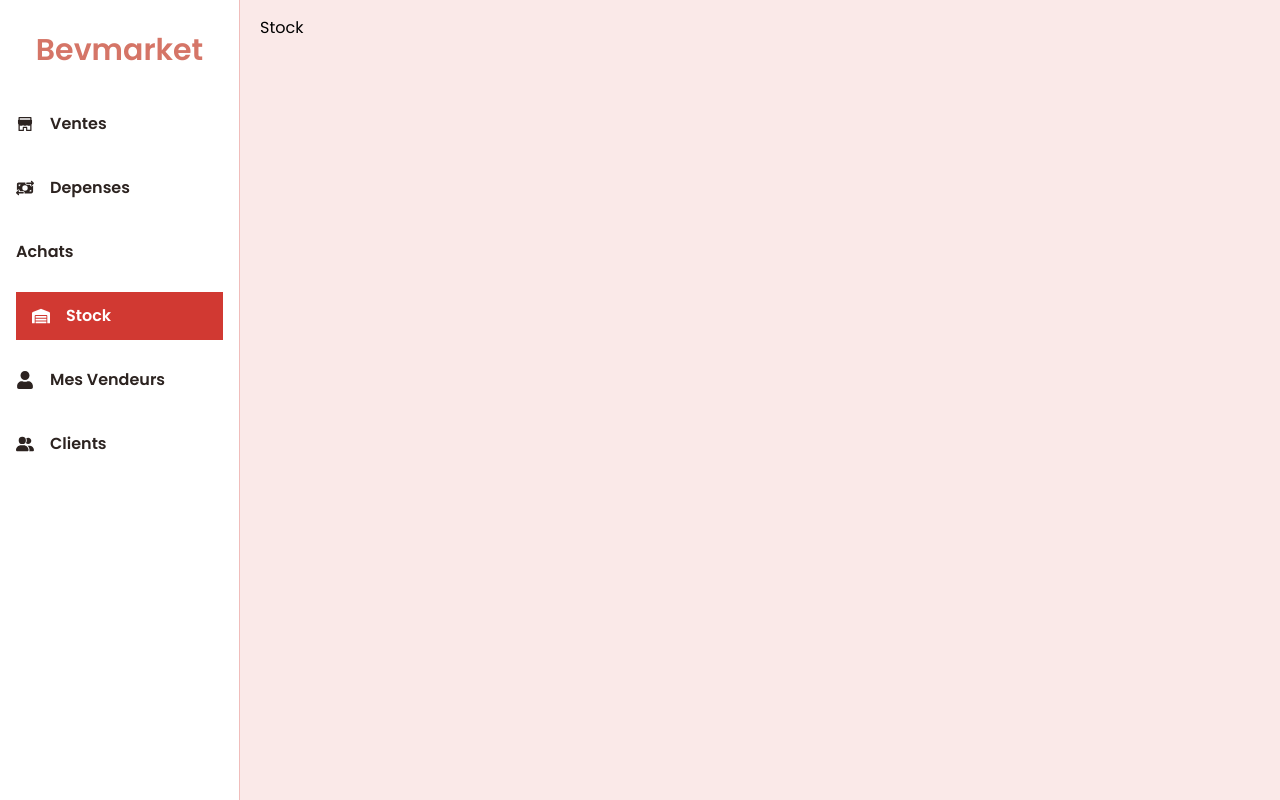
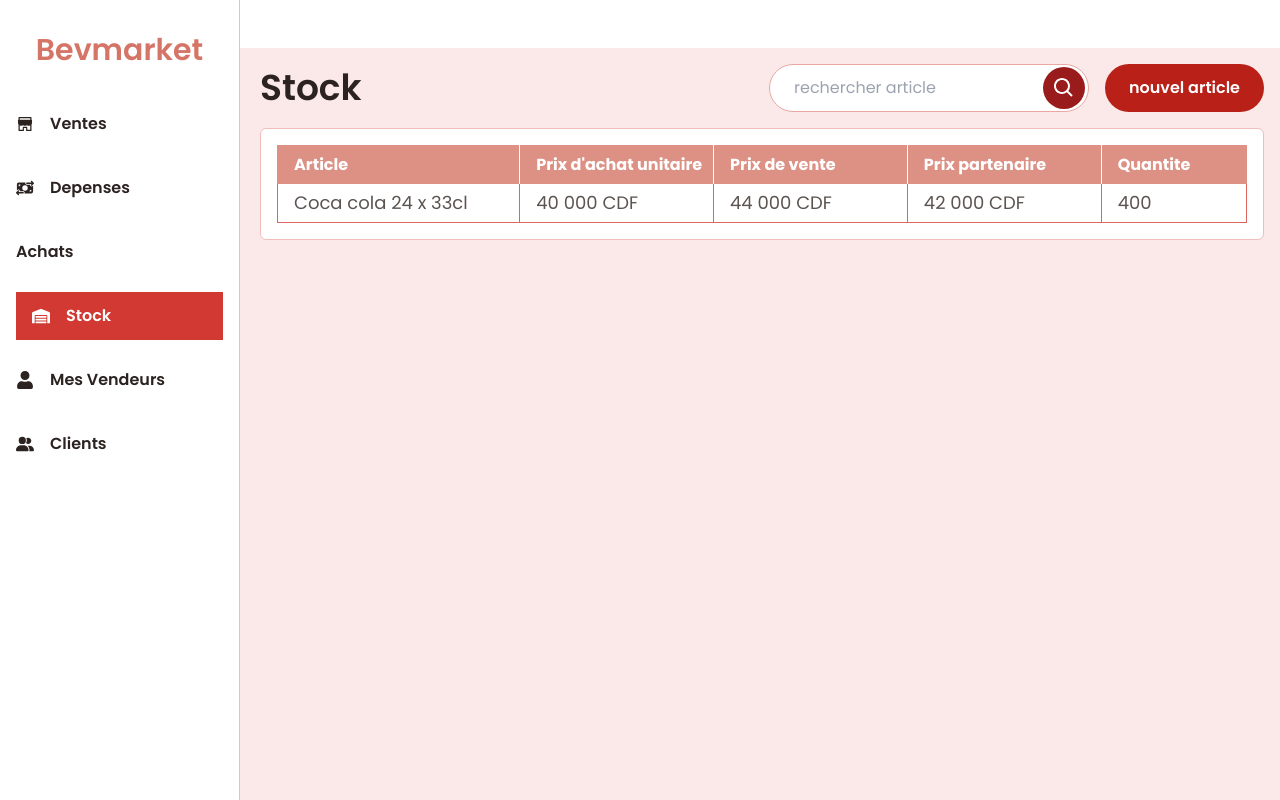
Before and after one commit to Tshobohwa/bevmarket-frontend, a React (Vite) app: page /stock in a window 1280 px wide. Built offline with nearby package versions, Linux system fonts and the light colour scheme.

Commit message:
Style stock page

```diff
--- /dev/null
+++ b/src/components/buttons/RoundedButton.jsx
@@ -0,0 +1,14 @@
+import React from "react";
+
+const RoundedButton = ({ onClick, name }) => {
+  return (
+    <button
+      className="h-[3rem] rounded-full px-[1.5rem] bg-primary-900 text-white font-semibold"
+      onClick={onClick}
+    >
+      {name}
+    </button>
+  );
+};
+
+export default RoundedButton;
--- a/src/components/navigation/Sidebar.jsx
+++ b/src/components/navigation/Sidebar.jsx
@@ -7,7 +7,9 @@ import { FaUser } from "react-icons/fa";
 
 const Sidebar = ({ children }) => {
   return (
-    <div className="w-full h-full pl-[260px] p-4">
+    <div className="w-full h-full">
+      <header className="h-[3rem] fixed top-0 left-[240px] right-0 bg-white"></header>
+      <div className="w-full h-full pl-[260px] p-4 pt-[4rem]">
         <nav className="w-[240px] fixed left-0 top-0 bottom-0 border-r border-primary-300 px-4 py-8 bg-white">
           <h1 className="text-3xl font-semibold text-secondary-950 text-center mb-8">
             Bevmarket
@@ -55,6 +57,7 @@ const Sidebar = ({ children }) => {
         </nav>
         {children}
       </div>
+    </div>
   );
 };
 
--- a/src/pages/Clients.jsx
+++ b/src/pages/Clients.jsx
@@ -5,6 +5,7 @@ import { getClients } from "../redux/slices/clients/clientsActions";
 import NewClient from "../components/popups/NewClient";
 import RoundedInputWithIcon from "../components/Inputs/RoundedInputWithIcon";
 import { BiSearch } from "react-icons/bi";
+import RoundedButton from "../components/buttons/RoundedButton";
 
 const Clients = () => {
   const dispatch = useDispatch();
@@ -28,12 +29,10 @@ const Clients = () => {
             placeholder={"Chercher client"}
             icon={<BiSearch size={24} />}
           />
-          <button
-            className="h-[3rem] rounded-full px-[1.5rem] bg-primary-900 text-white font-semibold"
+          <RoundedButton
             onClick={() => setAddingClient(true)}
-          >
-            nouveau client
-          </button>
+            name={"ajouter client"}
+          />
         </div>
       </header>
       <section className="w-full mt-4 bg-white p-4 border border-primary-300 rounded-md">
--- a/src/pages/Depenses.jsx
+++ b/src/pages/Depenses.jsx
@@ -2,7 +2,14 @@ import React from "react";
 import Sidebar from "../components/navigation/Sidebar";
 
 const Depenses = () => {
-  return <Sidebar>Depenses</Sidebar>;
+  return (
+    <Sidebar>
+      <header className="w-full flex justify-between items-center">
+        <h1 className="text-4xl font-semibold text-black-900">Depenses</h1>
+        <div className="flex gap-4 items-center"></div>
+      </header>
+    </Sidebar>
+  );
 };
 
 export default Depenses;
--- a/src/pages/MesVendeurs.jsx
+++ b/src/pages/MesVendeurs.jsx
@@ -2,7 +2,14 @@ import React from "react";
 import Sidebar from "../components/navigation/Sidebar";
 
 const MesVendeurs = () => {
-  return <Sidebar>Mes Vendeurs</Sidebar>;
+  return (
+    <Sidebar>
+      <header className="w-full flex justify-between items-center">
+        <h1 className="text-4xl font-semibold text-black-900">Mes Vendeurs</h1>
+        <div className="flex gap-4 items-center"></div>
+      </header>
+    </Sidebar>
+  );
 };
 
 export default MesVendeurs;
--- a/src/pages/Stock.jsx
+++ b/src/pages/Stock.jsx
@@ -1,8 +1,56 @@
 import React from "react";
 import Sidebar from "../components/navigation/Sidebar";
+import RoundedButton from "../components/buttons/RoundedButton";
+import RoundedInputWithIcon from "../components/Inputs/RoundedInputWithIcon";
+import { BiSearch } from "react-icons/bi";
 
 const Stock = () => {
-  return <Sidebar>Stock</Sidebar>;
+  return (
+    <Sidebar>
+      <header className="w-full flex justify-between items-center">
+        <h1 className="text-4xl font-semibold text-black-900">Stock</h1>
+        <div className="flex gap-4 items-center">
+          <RoundedInputWithIcon
+            placeholder={"rechercher article"}
+            icon={<BiSearch size={24} />}
+          />
+          <RoundedButton name={"nouvel article"} />
+        </div>
+      </header>
+      <section className="w-full mt-4 bg-white p-4 border border-primary-300 rounded-md">
+        <table className="w-full">
+          <thead className="w-full">
+            <tr className="w-full h-[2.4rem] bg-secondary-800 text-white border border-secondary-800">
+              <th className="pl-4 text-start w-[25%] border-r border-r-white">
+                Article
+              </th>
+              <th className="pl-4 text-start w-[20%] border-r border-r-white">
+                Prix d'achat unitaire
+              </th>
+              <th className="pl-4 text-start w-[20%] border-r border-r-white">
+                Prix de vente
+              </th>
+              <th className="pl-4 text-start w-[20%]  border-r border-r-white">
+                Prix partenaire
+              </th>
+              <th className="pl-4 text-start  w-[15%]">Quantite</th>
+            </tr>
+          </thead>
+          <tbody>
+            <tr className="h-[2.4rem] border border-primary-600 text-black-700 text-lg hover:bg-primary-100 hover:cursor-pointer">
+              <td className="pl-4 border-r border-r-primary-600">
+                Coca cola 24 x 33cl
+              </td>
+              <td className="pl-4 border-r border-r-primary-600">40 000 CDF</td>
+              <td className="pl-4 border-r border-r-primary-600">44 000 CDF</td>
+              <td className="pl-4 border-r border-r-primary-600">42 000 CDF</td>
+              <td className="pl-4">400</td>
+            </tr>
+          </tbody>
+        </table>
+      </section>
+    </Sidebar>
+  );
 };
 
 export default Stock;
--- a/src/pages/Ventes.jsx
+++ b/src/pages/Ventes.jsx
@@ -2,7 +2,14 @@ import React from "react";
 import Sidebar from "../components/navigation/Sidebar";
 
 const Ventes = () => {
-  return <Sidebar>Ventes</Sidebar>;
+  return (
+    <Sidebar>
+      <header className="w-full flex justify-between items-center">
+        <h1 className="text-4xl font-semibold text-black-900">Ventes</h1>
+        <div className="flex gap-4 items-center"></div>
+      </header>
+    </Sidebar>
+  );
 };
 
 export default Ventes;
```
Lines whose indentation alone changed are shown as unchanged.
